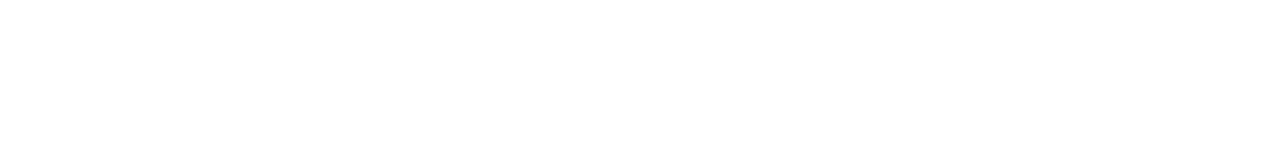
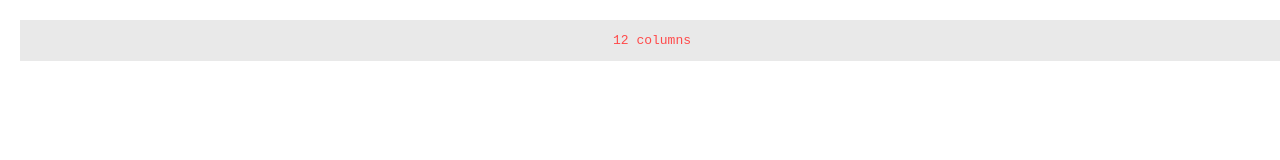
Before and after one commit to ntmedina/vignelli, a plain HTML site: page index.html in a window 1280 px wide. Drawn offline with Linux system fonts and the light colour scheme.

Commit message:
Creating css modular grid and columns

```diff
--- a/index.html
+++ b/index.html
@@ -12,7 +12,7 @@
     <div class="grid">
         <div class="row">
             <div class="col-">
-                <div class="col"></div>
+                <div class="col">12 columns</div>
             </div>
         </div>
     </div>
--- a/stylesheet/main.css
+++ b/stylesheet/main.css
@@ -0,0 +1,62 @@
+html {
+    box-sizing: border-box;
+}
+
+body {
+    font-family: monospace;
+    padding: 0;
+    margin: 0
+    background: #ccc;
+}
+
+*,
+*:before,
+*:after {
+    box-sizing: inherit;
+}
+
+.grid{
+    width: 100%;
+    max-width: 1360px; /* Change the limit value if you need */
+    margin: 0 auto;
+}
+
+.grid:before,
+.grid:after,
+.row:before,
+.row:after {
+    content: ' ';
+    display: table;
+}
+
+.grid:after,
+.row:after {
+    clear: both;
+}
+
+[class*='col']{
+    width: 100%;
+    float: left;
+    min-height: 1px;
+}
+
+.col{
+    padding: 1em;
+    margin: 12px;
+    background: #e9e9e9;
+    color: #FF4A4A;
+    text-align: center;
+}
+
+.col-1  { width: 8.33333%; }
+.col-2  { width: 16.66667%; }
+.col-3  { width: 25%; }
+.col-4  { width: 33.33333%; }
+.col-5  { width: 41.66667%; }
+.col-6  { width: 50%; }
+.col-7  { width: 58.33333%; }
+.col-8  { width: 66.66667%; }
+.col-9  { width: 75%; }
+.col-10 { width: 83.33333%; }
+.col-11 { width: 91.66667%; }
+.col-12 { width: 100%; }
```
